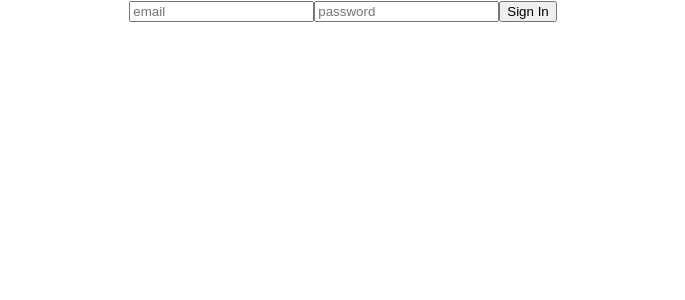
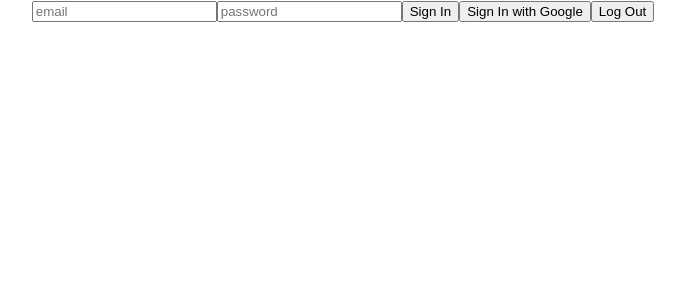
Before and after one commit to NotMishaal/Catalyst, a React (Create React App) app: page / in a window 1280 px wide. Shown: the top 300 px of the page, without its empty margins (297-982 px from the left). Built offline with nearby package versions, Linux system fonts and the light colour scheme; no server answers.

Commit message:
added authentication methods

```diff
--- a/src/components/auth.js
+++ b/src/components/auth.js
@@ -1,5 +1,5 @@
-import { auth } from "../config/firebase";
-import { createUserWithEmailAndPassword } from "firebase/auth";
+import { auth, googleProvider } from "../config/firebase";
+import { createUserWithEmailAndPassword, signInWithPopup, signOut } from "firebase/auth";
 import { useState } from "react";
 import { async } from "@firebase/util";
 
@@ -7,9 +7,28 @@
     const [email, setEmail] = useState("");
     const [password, setPassword] = useState("");
 
+    // sign in func with email & pass
     const signIn = async () => {
         try {
             await createUserWithEmailAndPassword(auth, email, password);
+        } catch (err) {
+            console.error(err);
+        }
+    };
+
+    // sign in func with google popup
+    const signInWithGoogle = async () => {
+        try {
+            await signInWithPopup(auth, googleProvider);
+        } catch (err) {
+            console.error(err);
+        }
+    };
+
+    // sign out func
+    const logOut = async () => {
+        try {
+            await signOut(auth);
         } catch (err) {
             console.error(err);
         }
@@ -27,5 +46,9 @@
             onChange={(e) => setPassword(e.target.value)}
         />
         <button onClick={signIn}>Sign In</button>
+
+        <button onClick={signInWithGoogle}>Sign In with Google</button>
+
+        <button onClick={logOut}>Log Out</button>
     </div>
 }
```
